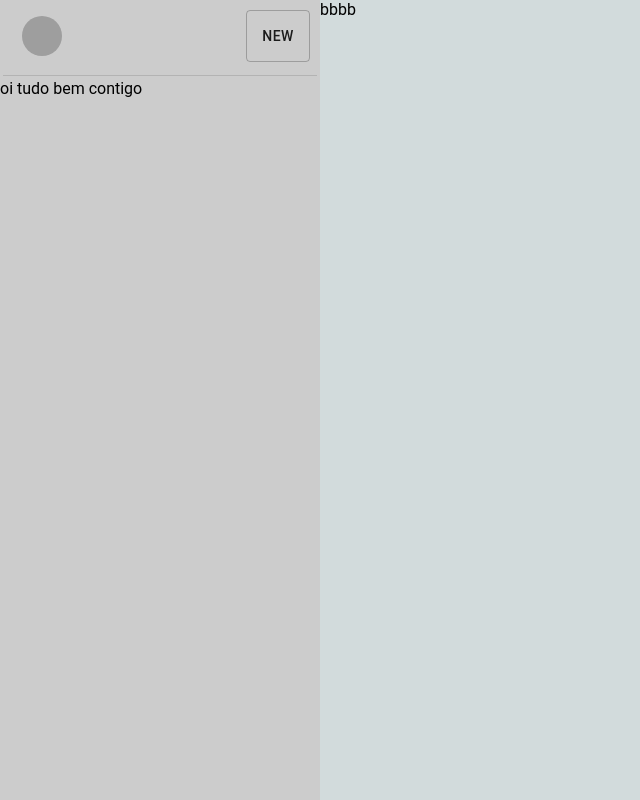
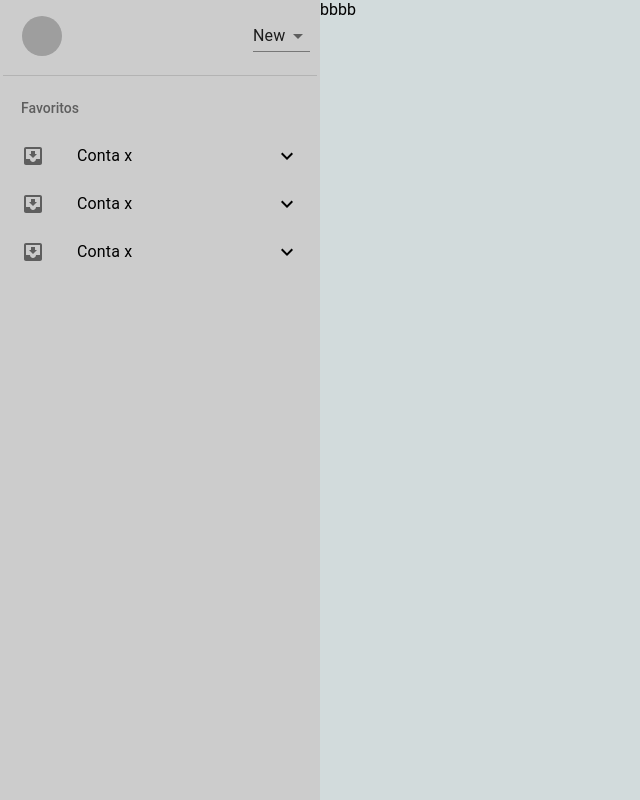
Before and after one commit to VictorHugoBN/testepraticowiid, a React (Create React App) app: page / in a window 1280 px wide. Shown: the whole page, without its empty margins (0-640 px from the left). Built offline with nearby package versions, Linux system fonts and the light colour scheme; grey boxes are pictures that could not be loaded.

Commit message:
Style MenuTree finalizado

```diff
--- a/src/App.jsx
+++ b/src/App.jsx
@@ -4,7 +4,10 @@ import {
 	Button,
 	Container,
 	Divider,
+	FormControl,
 	Grid,
+	List,
+	ListSubheader,
 	makeStyles,
 	Menu,
 	MenuItem,
@@ -17,7 +20,7 @@ import HeaderLeft from './components/HeaderLeft';
 import MenuTree from './components/MenuTree';
 
 const App = () => {
-	const [menuList, setMenuList] = useState([{}, {}, {}, {}]);
+	const [menuList, setMenuList] = useState([{}, {}, {}]);
 
 	const useStyles = makeStyles((theme) => ({
 		root: {
@@ -31,31 +34,66 @@ const App = () => {
 		leftHeader: {
 			display: 'flex',
 			justifyContent: 'space-between',
+			alignItems: 'center',
 			padding: '10px',
 		},
 		rightContainer: {},
+		menuTree: {
+			margin: '5px',
+		},
 	}));
 	const styles = useStyles();
 
 	return (
 		<Grid container className={styles.root}>
-			<Grid container item className={styles.leftContainer} xs={3} direction="column">
+			<Grid
+				container
+				item
+				className={styles.leftContainer}
+				xs={3}
+				direction="column"
+			>
 				{/* Inicio do Header */}
+
 				<Box className={styles.leftHeader}>
 					<HeaderLeft />
-					<Button variant="outlined">New</Button>
+					<FormControl>
+						<Select native variant="standard">
+							<option>New</option>
+						</Select>
+					</FormControl>
 				</Box>
 				<Divider style={{ margin: '3px' }} />
+
 				{/* Final do Header */}
+
 				{/* Inicio do MenuList */}
+
 				<Box className={styles.menuTree}>
-					<MenuTree />
+					<List
+						component="nav"
+						subheader={
+							<ListSubheader component="div">
+								Favoritos{' '}
+							</ListSubheader>
+						}
+					>
+						{menuList.map((menuItem, key) => (
+							<MenuTree />
+						))}
+					</List>
 				</Box>
 
-				{/* Final do Meunilist */}
+				{/* Final do Meunulist */}
 			</Grid>
 
-			<Grid container item className={styles.rightContainer} xs={9} direction="column">
+			<Grid
+				container
+				item
+				className={styles.rightContainer}
+				xs={9}
+				direction="column"
+			>
 				bbbb
 			</Grid>
 		</Grid>
--- a/src/components/MenuTree/index.jsx
+++ b/src/components/MenuTree/index.jsx
@@ -1,10 +1,41 @@
+import {
+	Collapse,
+	List,
+	ListItem,
+	ListItemIcon,
+	ListItemText,
+	ListSubheader,
+} from '@material-ui/core';
+import { ExpandLess, ExpandMore, StarBorder } from '@material-ui/icons';
+import InboxIcon from '@material-ui/icons/MoveToInbox';
 import React from 'react';
 
 const MenuTree = () => {
+	const [open, setOpen] = React.useState(false);
+
+	const handleClick = () => {
+		setOpen(!open);
+	};
 	return (
-		<div>
-			<div>oi tudo bem contigo</div>
-		</div>
+		<>
+			<ListItem button onClick={handleClick}>
+				<ListItemIcon>
+					<InboxIcon />
+				</ListItemIcon>
+				<ListItemText primary="Conta x" />
+				{open ? <ExpandLess /> : <ExpandMore />}
+			</ListItem>
+			<Collapse in={open} timeout="auto" unmountOnExit>
+				<List component="div" disablePadding>
+					<ListItem button>
+						<ListItemIcon>
+							<StarBorder />
+						</ListItemIcon>
+						<ListItemText primary="Caixa de entrada" />
+					</ListItem>
+				</List>
+			</Collapse>
+		</>
 	);
 };
 
```
Also changed, not shown: src/components/HeaderLeft/index.jsx (+11 -1 lines).
